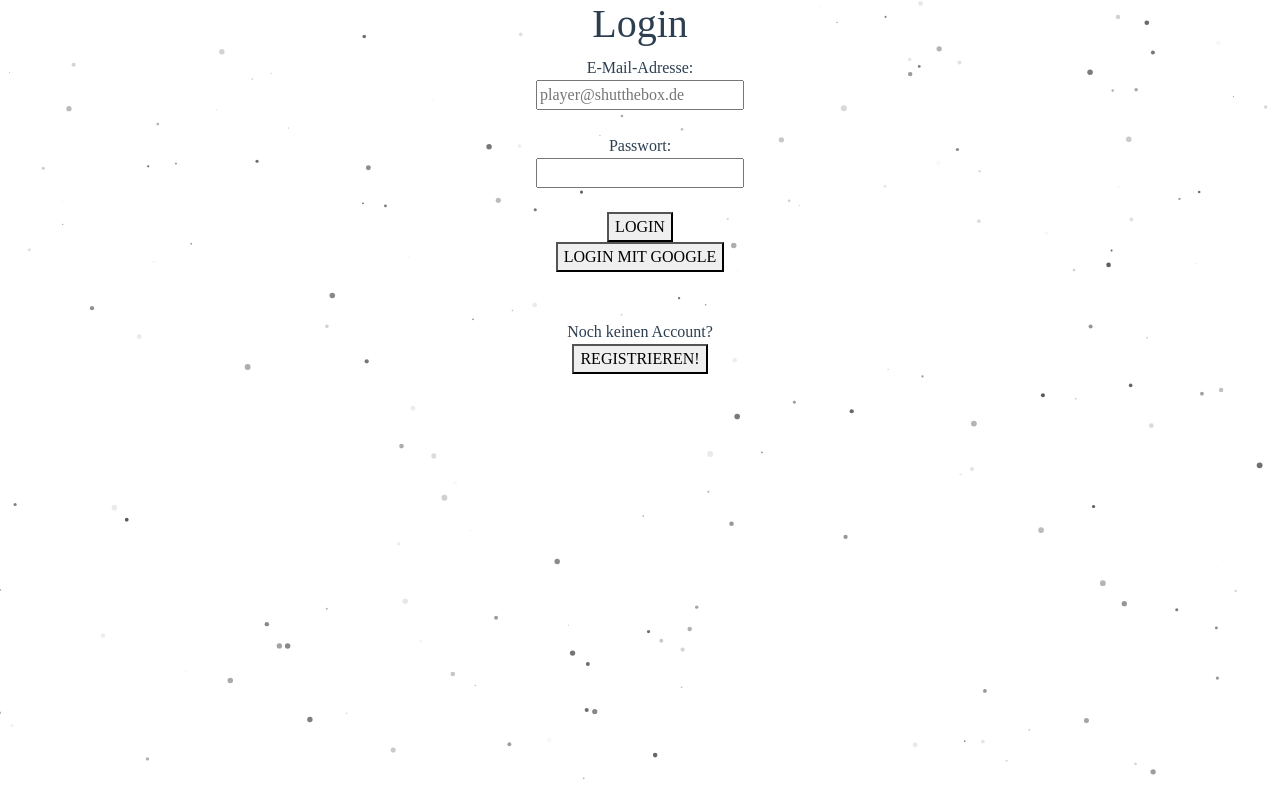
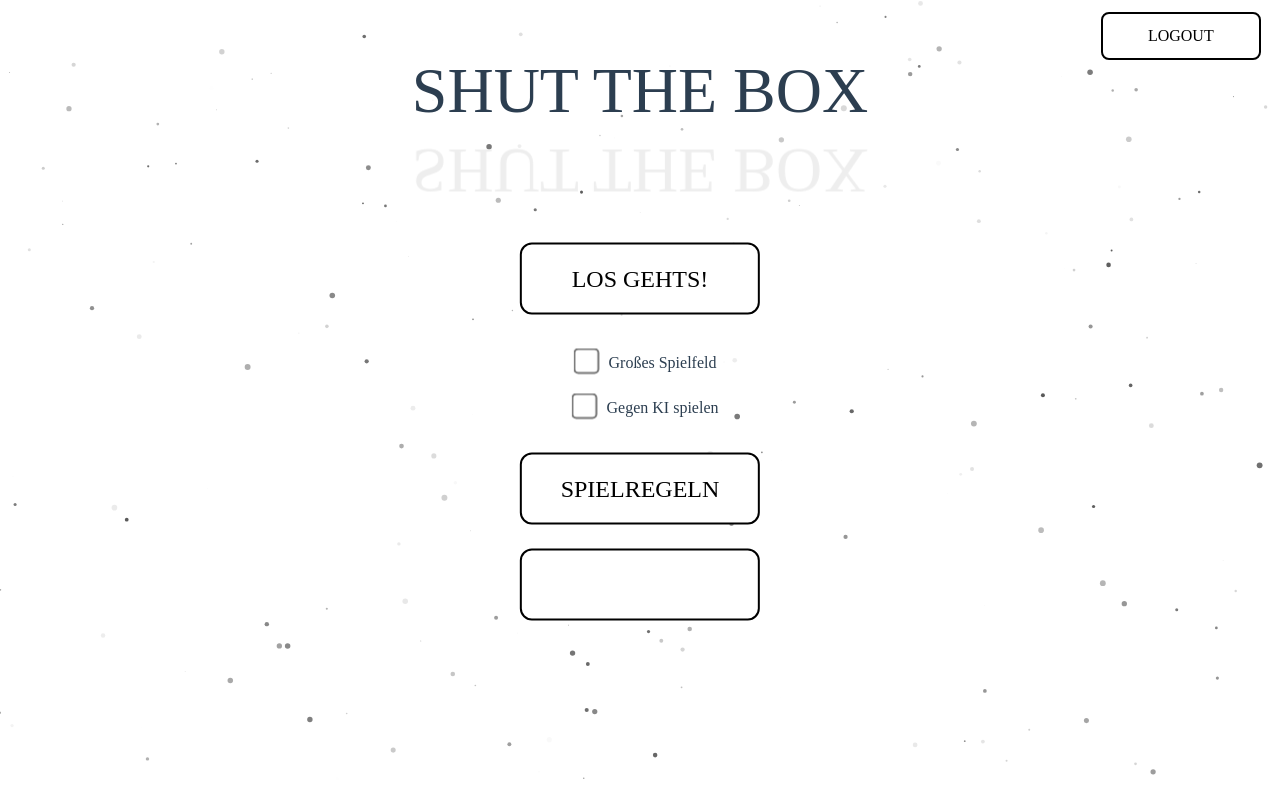
Before and after one commit to BernhardGundel/ShutTheBoxVueCLient, a Vue app: page / in a window 1280 px wide. Before the commit this address led to /login. Built offline with nearby package versions, Linux system fonts and the light colour scheme; no server answers; a web font is replaced by a local one; what vue-async-computed would draw is missing.

Commit message:
Disabled route login in menu for testing.

```diff
--- a/src/views/MainMenu.vue
+++ b/src/views/MainMenu.vue
@@ -49,9 +49,9 @@ export default Vue.component("mainmenu", {
       const cookie = document.cookie;
       //this.$store.commit('checkSignedIn');
       //if (this.$store.state.loggedIn) {
-      if (!cookie.startsWith('authenticator=')) {
-          this.$router.push("login");
-      }
+      //if (!cookie.startsWith('authenticator=')) {
+      //    this.$router.push("login");
+      //}
   },
   methods: {
     startGame() {
```
